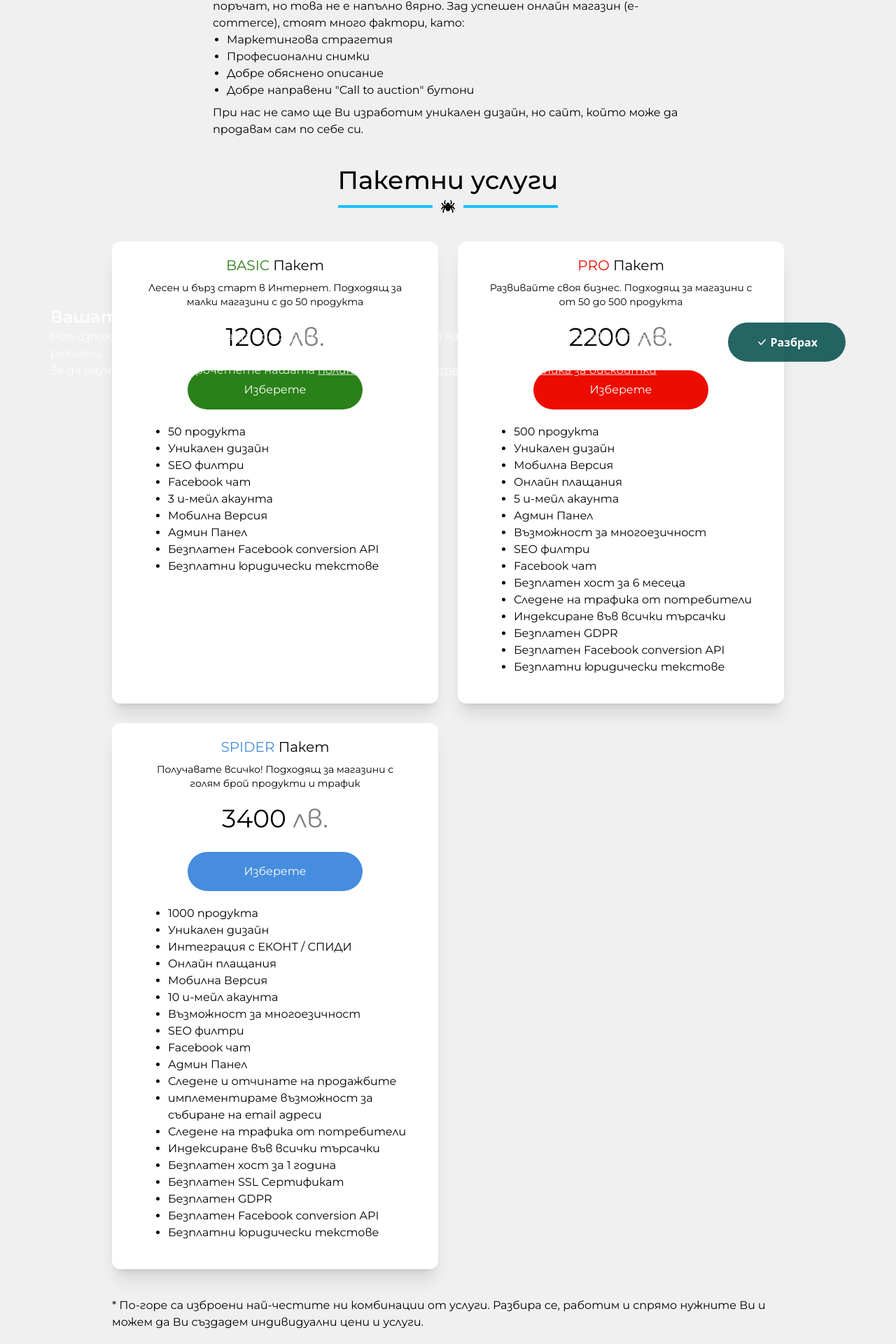
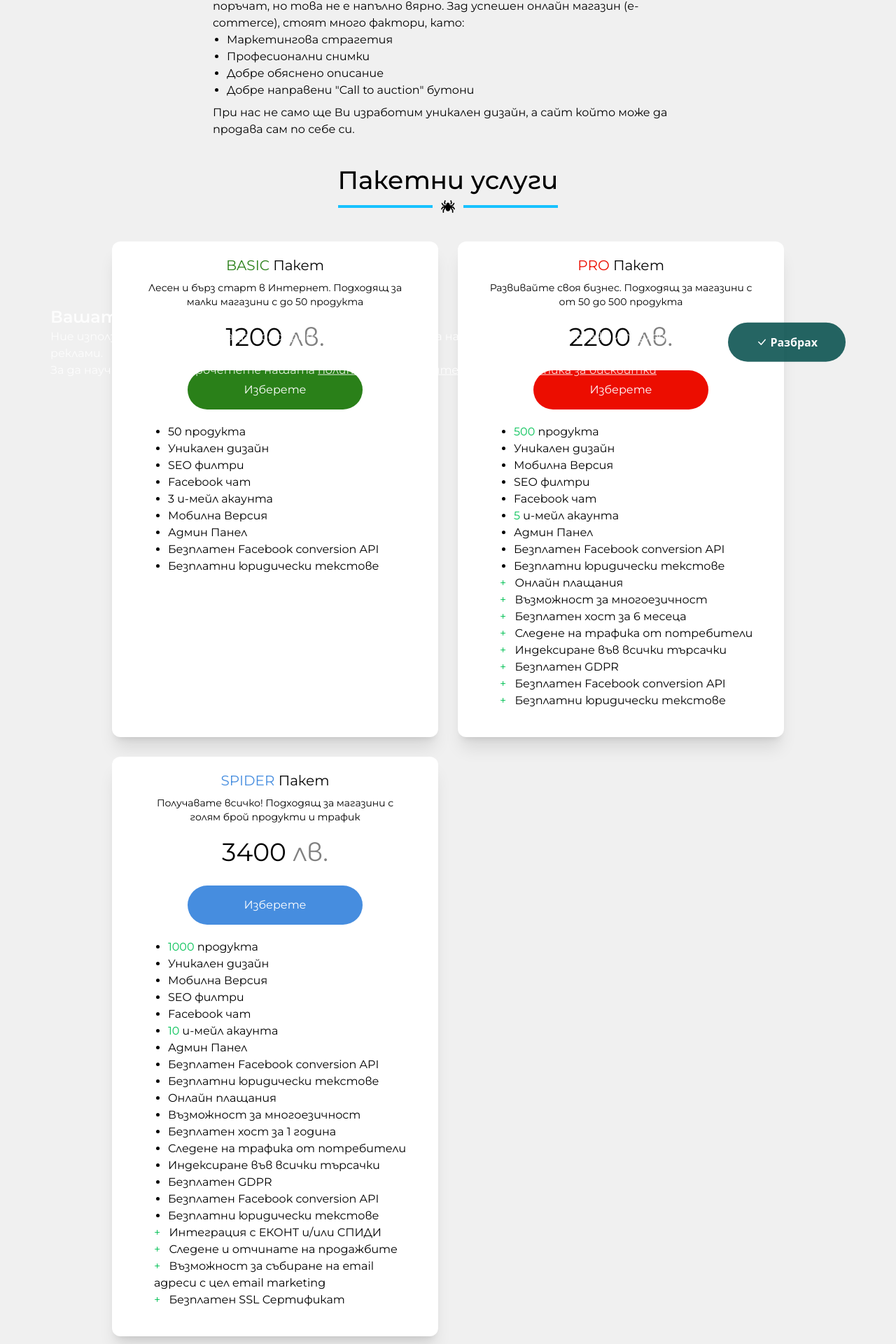
Before and after one commit to StroverIT/Strover, a Next.js app: page /web/ecommerce in a window 1280 px wide. Shown: the part 335-2255 px from the top of the page at 70% size. Built offline with nearby package versions, Linux system fonts and the light colour scheme; a web font is replaced by a local one.

Commit message:
fixing and styling

```diff
--- a/pages/web/ecommerce.js
+++ b/pages/web/ecommerce.js
@@ -34,11 +34,10 @@ const Ecommerce = () => {
             <section className="flex-col pt-6 flex-center">
               <section className="max-w-2xl">
                 <p className="">
-                  Доста често хората си мислят, че просто трябва да има сайт
-                  където да са показани продуктите и клиентите да имат
-                  възможността да си ги поръчат, но това не е напълно вярно. Зад
-                  успешен онлайн магазин (e-commerce), стоят много фактори,
-                  като:
+                  Често хората си мислят, че просто трябва да имат сайт където
+                  да са показани продуктите и клиентите да имат възможността да
+                  си ги поръчат, но това не е напълно вярно. Зад успешен онлайн
+                  магазин (e-commerce), стоят много фактори, като:
                 </p>
                 <ul className="ml-5 list-disc">
                   <li>Маркетингова страгетия</li>
@@ -47,8 +46,8 @@ const Ecommerce = () => {
                   <li>Добре направени &quot;Call to auction&quot; бутони</li>
                 </ul>
                 <p className="pt-2">
-                  При нас не само ще Ви изработим уникален дизайн, но сайт,
-                  който може да продавам сам по себе си.
+                  При нас не само ще Ви изработим уникален дизайн, а сайт който
+                  може да продава сам по себе си.
                 </p>
               </section>
             </section>
@@ -107,26 +106,54 @@ const Ecommerce = () => {
                 />
 
                 <Ul>
-                  <li>500 продукта</li>
-
+                  <li className="">
+                    <span className="text-green-200">500</span> продукта
+                  </li>
                   <li>Уникален дизайн</li>
                   <li>Мобилна Версия</li>
-                  <li>Онлайн плащания</li>
-
-                  <li>5 и-мейл акаунта</li>
-                  <li>Админ Панел</li>
-                  <li>Възможност за многоезичност</li>
-
                   <li>SEO филтри</li>
                   <li>Facebook чат</li>
-
-                  <li>Безплатен хост за 6 месеца</li>
-                  <li>Следене на трафика от потребители</li>
-                  <li>Индексиране във всички търсачки</li>
-                  <li>Безплатен GDPR</li>
+                  <li>
+                    <span className="text-green-200">5</span> и-мейл акаунта
+                  </li>
+                  <li>Админ Панел</li>
                   <li>Безплатен Facebook conversion API</li>
                   <li>Безплатни юридически текстове</li>
                 </Ul>
+                <ul className="ml-5">
+                  <li>
+                    <span className="text-green-200 pr-2">+ </span>Онлайн
+                    плащания
+                  </li>
+                  <li>
+                    <span className="text-green-200 pr-2">+ </span>Възможност за
+                    многоезичност
+                  </li>
+                  <li>
+                    <span className="text-green-200 pr-2">+ </span>Безплатен
+                    хост за 6 месеца
+                  </li>
+                  <li>
+                    <span className="text-green-200 pr-2">+ </span>Следене на
+                    трафика от потребители
+                  </li>
+                  <li>
+                    <span className="text-green-200 pr-2">+ </span>Индексиране
+                    във всички търсачки
+                  </li>
+                  <li>
+                    <span className="text-green-200 pr-2">+ </span>Безплатен
+                    GDPR
+                  </li>
+                  <li>
+                    <span className="text-green-200 pr-2">+ </span>Безплатен
+                    Facebook conversion API
+                  </li>
+                  <li>
+                    <span className="text-green-200 pr-2">+ </span>Безплатни
+                    юридически текстове
+                  </li>
+                </ul>
               </Container>
               <Container>
                 <Title>
@@ -147,31 +174,47 @@ const Ecommerce = () => {
                 />
 
                 <Ul>
-                  <li>1000 продукта</li>
+                  <li className="">
+                    <span className="text-green-200">1000</span> продукта
+                  </li>
                   <li>Уникален дизайн</li>
-
-                  <li>Интеграция с ЕКОНТ / СПИДИ</li>
-                  <li>Онлайн плащания</li>
-
                   <li>Мобилна Версия</li>
-                  <li>10 и-мейл акаунта</li>
-                  <li>Възможност за многоезичност</li>
-
                   <li>SEO филтри</li>
                   <li>Facebook чат</li>
+                  <li>
+                    <span className="text-green-200">10</span> и-мейл акаунта
+                  </li>
+                  <li>Админ Панел</li>
+                  <li>Безплатен Facebook conversion API</li>
+                  <li>Безплатни юридически текстове</li>
 
-                  <li>Админ Панел</li>
-
-                  <li>Следене и отчинате на продажбите</li>
-                  <li>имплементираме възможност за събиране на email адреси</li>
+                  <li>Онлайн плащания</li>
+                  <li>Възможност за многоезичност</li>
+                  <li>Безплатен хост за 1 година</li>
                   <li>Следене на трафика от потребители</li>
                   <li>Индексиране във всички търсачки</li>
-                  <li>Безплатен хост за 1 година</li>
-                  <li>Безплатен SSL Сертификат</li>
                   <li>Безплатен GDPR</li>
                   <li>Безплатен Facebook conversion API</li>
                   <li>Безплатни юридически текстове</li>
                 </Ul>
+                <ul className="ml-5 ">
+                  <li>
+                    <span className="text-green-200 pr-2">+ </span>Интеграция с
+                    ЕКОНТ и/или СПИДИ
+                  </li>
+                  <li>
+                    <span className="text-green-200 pr-2">+ </span>Следене и
+                    отчинате на продажбите
+                  </li>
+                  <li>
+                    <span className="text-green-200 pr-2">+ </span>
+                    Възможност за събиране на email адреси с цел email marketing
+                  </li>
+                  <li>
+                    <span className="text-green-200 pr-2">+ </span>Безплатен SSL
+                    Сертификат
+                  </li>
+                </ul>
               </Container>
             </section>
           </section>
```
